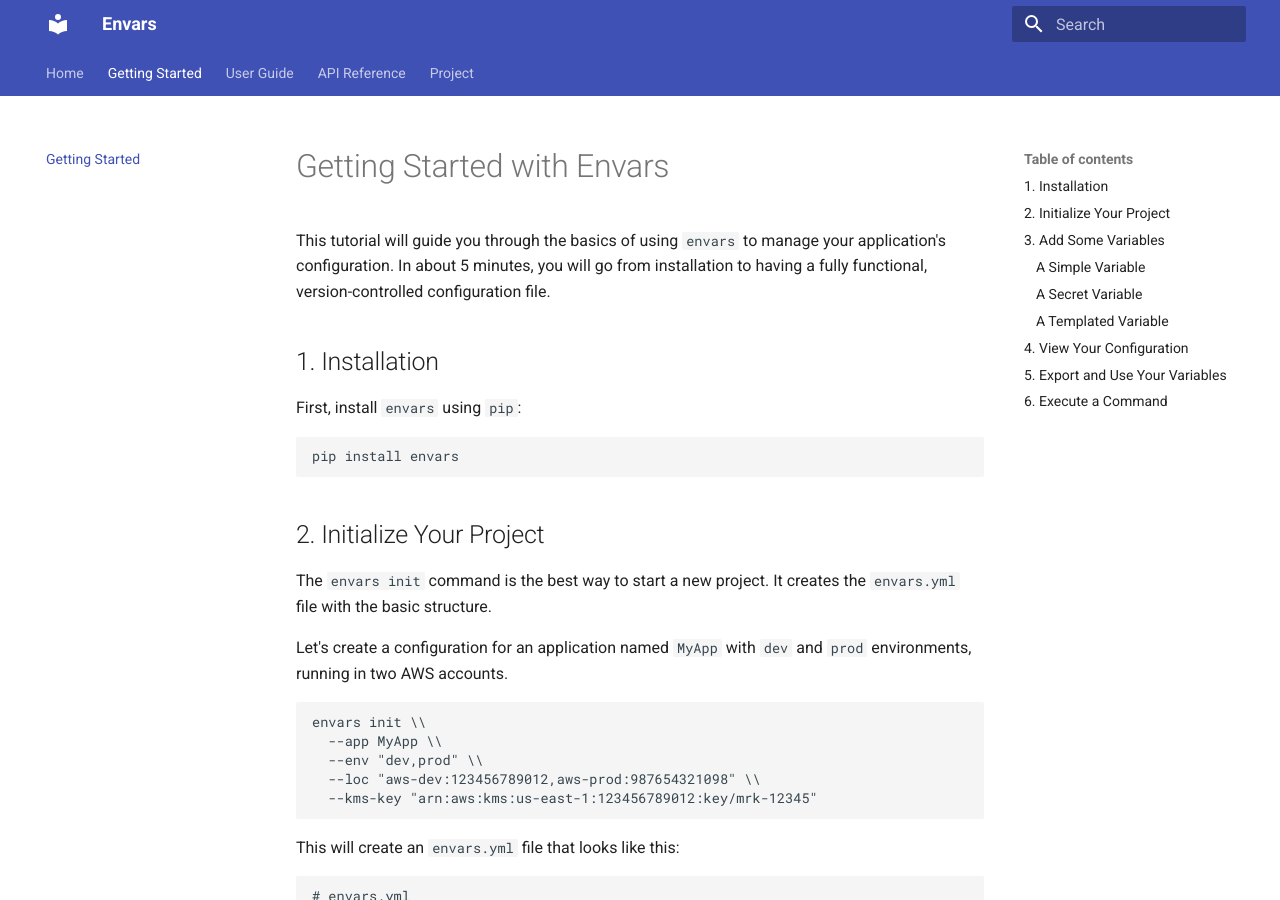
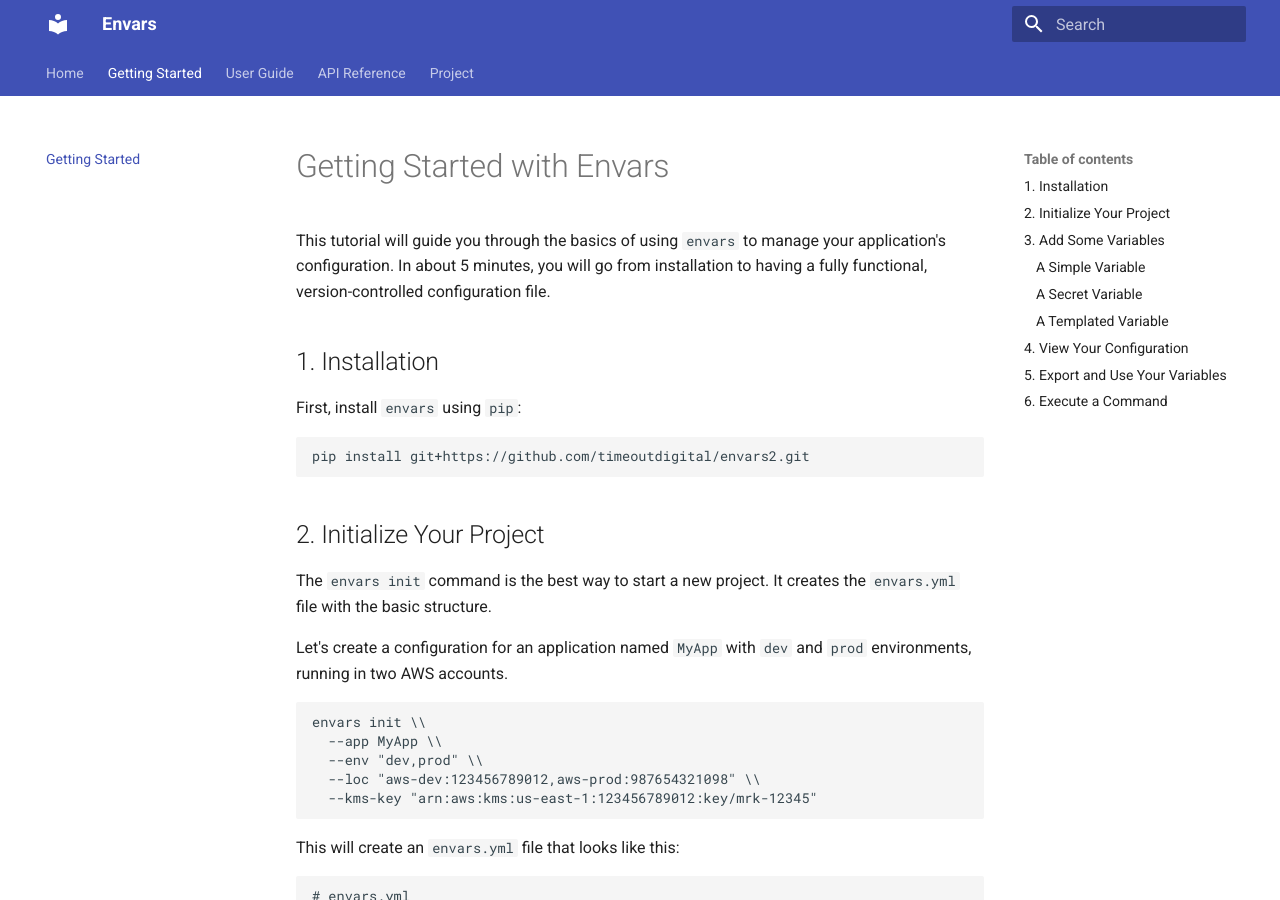
Before and after one commit to timeoutdigital/envars2, an MkDocs documentation site: the page built from docs/getting-started.md, in a window 1280 px wide and 900 px high. Built offline with MkDocs 1.6.1 and Material for MkDocs 9.7.7, drawn with Linux system fonts in a browser that asks for light colours.

Commit message:
docs: point install at the repo — envars2 is not on PyPI
'pip install envars' installs an unrelated third-party package
(envars 0.3.5 from PyPI); this project is not published there, so the
PyPI badge 404s too. Point install at the GitHub repo and drop the
badge until the package is actually published.

Co-Authored-By: Claude Fable 5 <noreply@anthropic.com>

````diff
--- a/docs/getting-started.md
+++ b/docs/getting-started.md
@@ -7,7 +7,7 @@ This tutorial will guide you through the basics of using `envars` to manage your
 First, install `envars` using `pip`:
 
 ```bash
-pip install envars
+pip install git+https://github.com/timeoutdigital/envars2.git
 ```
 
 ## 2. Initialize Your Project
````
Also changed, not shown: README.md (+1 -2 lines).
